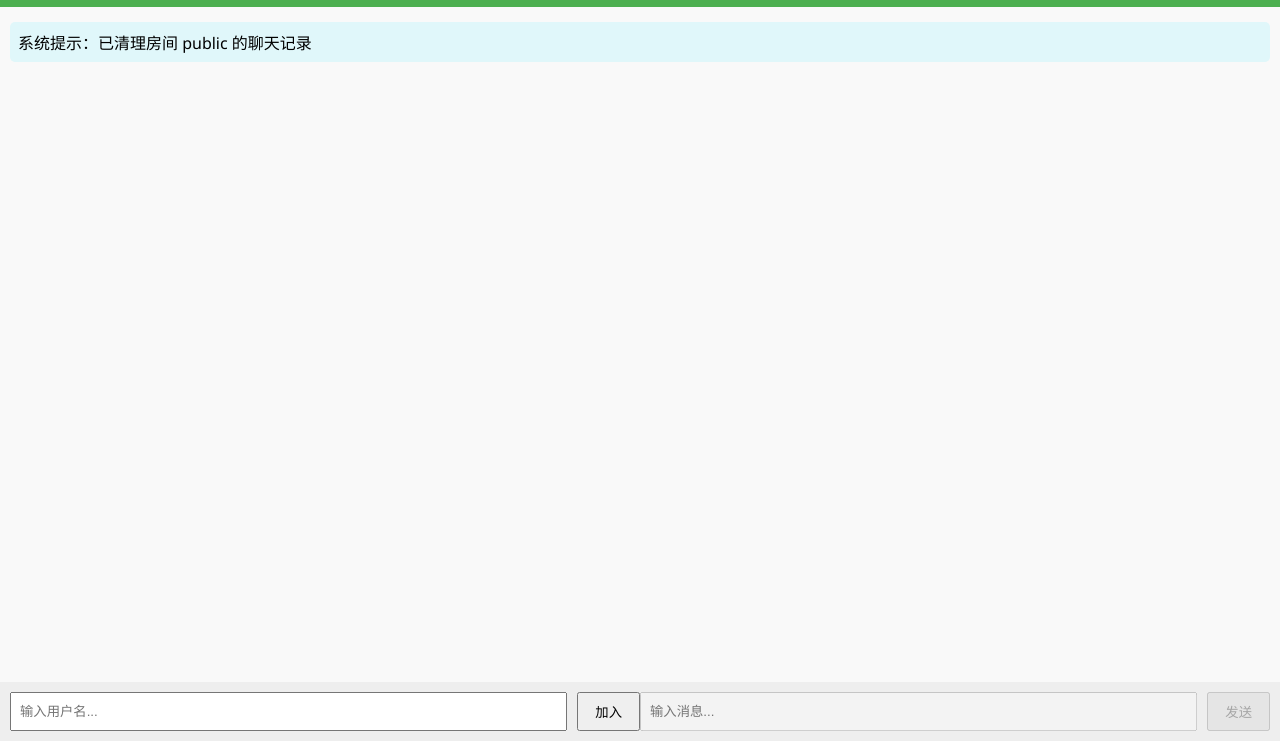
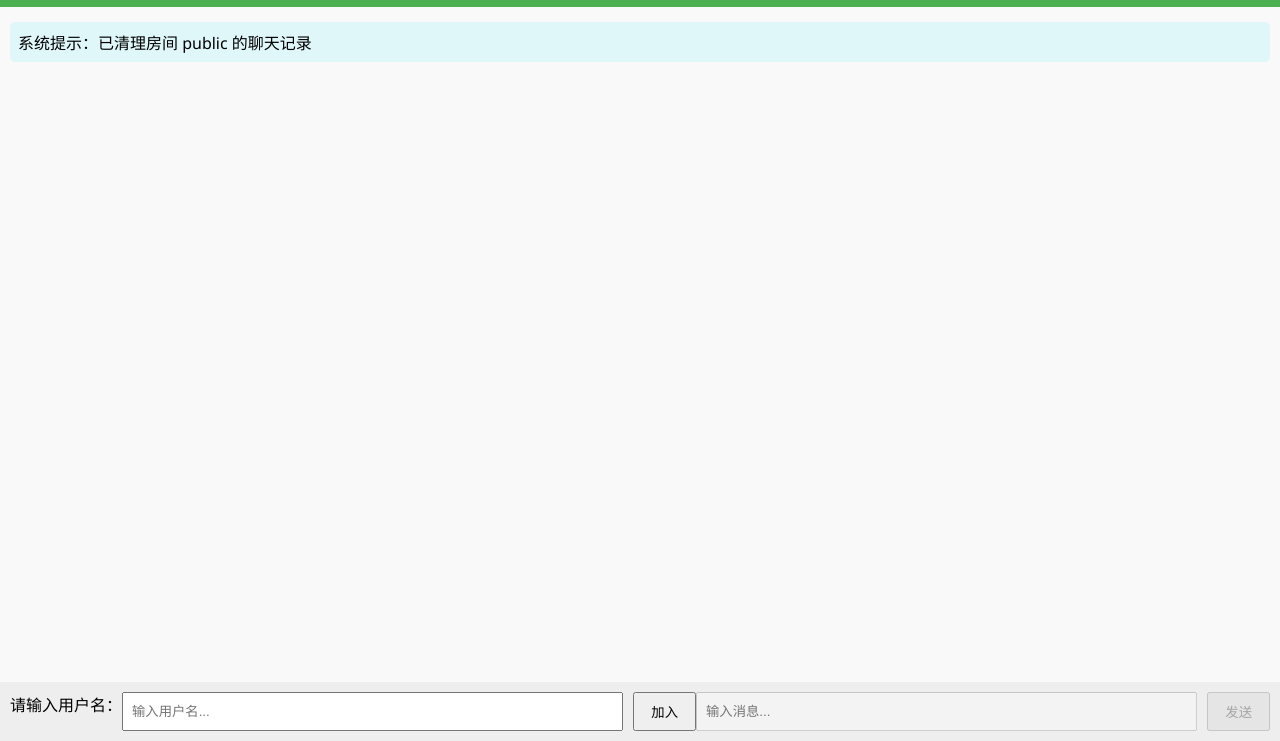
Before and after one commit to Limkon/TCR, a website: page public/index.html in a window 1280 px wide. Shown: the part 59-800 px from the top of the page. Drawn offline with Linux system fonts and the light colour scheme.

Commit message:
Update index.html

```diff
--- a/public/index.html
+++ b/public/index.html
@@ -22,6 +22,7 @@
         </main>
 
         <footer>
+            <label for="username">请输入用户名：</label>
             <input type="text" id="username" placeholder="输入用户名...">
             <button id="join">加入</button>
             <input type="text" id="message" placeholder="输入消息..." disabled>
```
